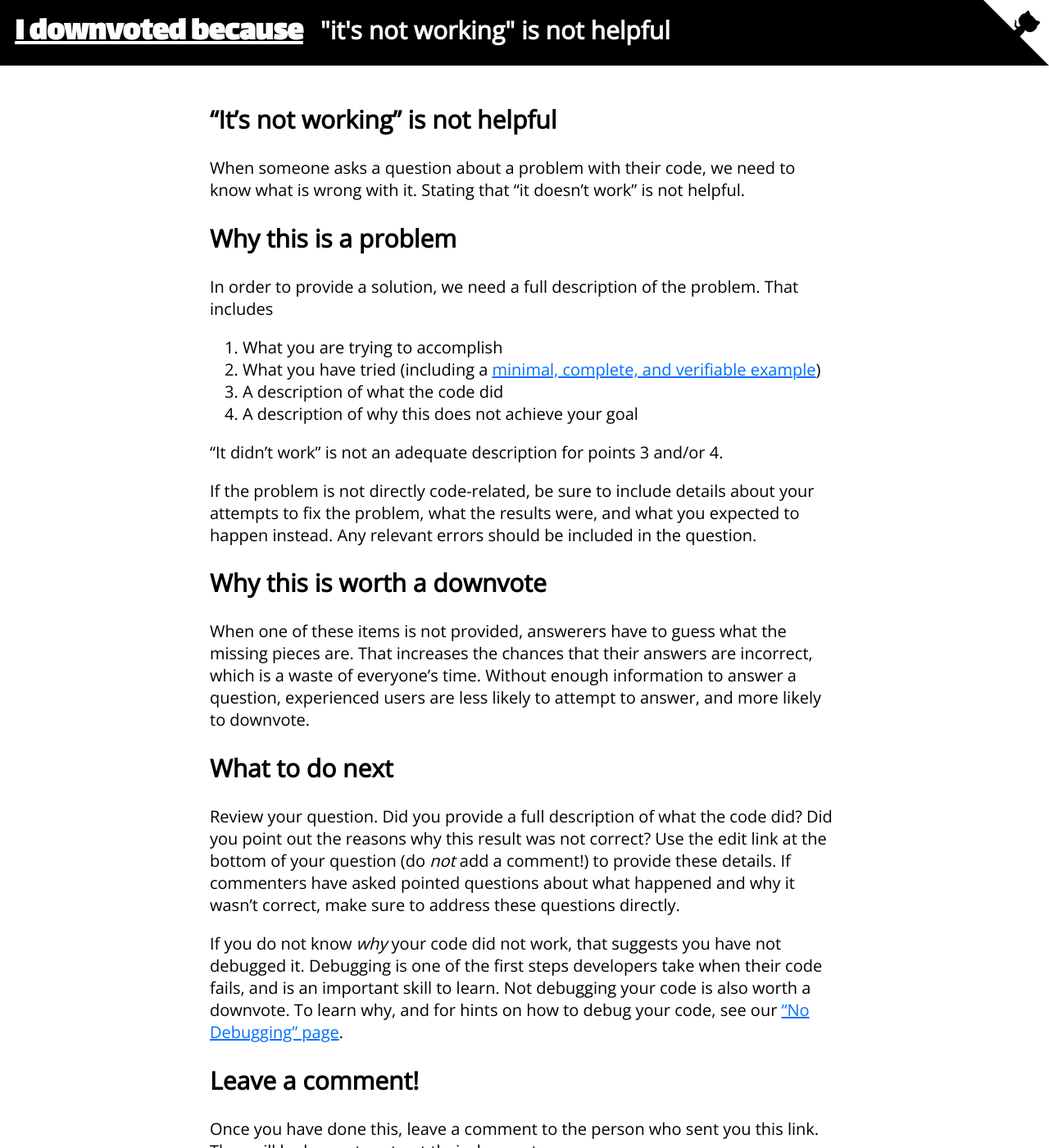
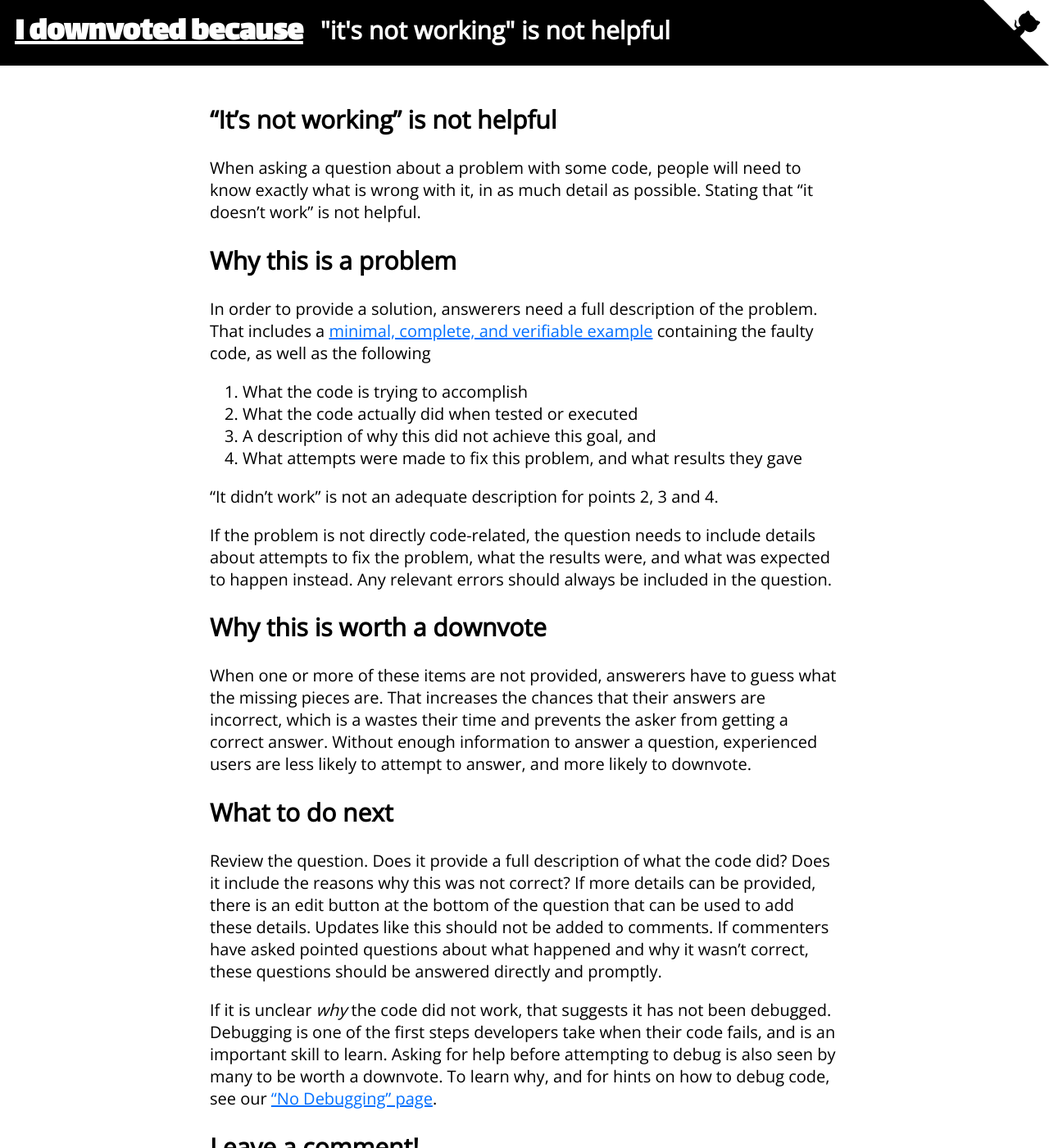
Before and after one commit to WillSullivan/idownvotedbecause, a Jekyll site: the page built from stackoverflow/itsnotworking.md, in a window 1280 px wide and 1400 px high. Shown: the whole window at 82% size. Built offline with Jekyll 4.4.1, drawn with Linux system fonts in a browser that asks for light colours; comment, search, counter and statistics services are not loaded.

Commit message:
Scrubbed pronouns
Took advantage of the pull to scrub the pronouns, soften the hard edges and do a little cleanup.

```diff
--- a/stackoverflow/itsnotworking.md
+++ b/stackoverflow/itsnotworking.md
@@ -9,27 +9,27 @@ redirect_from:
   - ItDoesntWork
 ---
 ## "It's not working" is not helpful {#introduction}
-When someone asks a question about a problem with their code, we need to know what is wrong with it. Stating that "it doesn't work" is not helpful.
+When asking a question about a problem with some code, people will need to know exactly what is wrong with it, in as much detail as possible. Stating that "it doesn't work" is not helpful.
 
 ## Why this is a problem {#whythisisaproblem}
-In order to provide a solution, we need a full description of the problem. That includes
+In order to provide a solution, answerers need a full description of the problem. That includes a [minimal, complete, and verifiable example](https://stackoverflow.com/help/mcve) containing the faulty code, as well as the following
 
- 1. What you are trying to accomplish
- 2. What you have tried (including a [minimal, complete, and verifiable example](https://stackoverflow.com/help/mcve))
- 3. A description of what the code did
- 4. A description of why this does not achieve your goal
+ 1. What the code is trying to accomplish
+ 2. What the code actually did when tested or executed
+ 3. A description of why this did not achieve this goal, and
+ 4. What attempts were made to fix this problem, and what results they gave
 
-"It didn't work" is not an adequate description for points 3 and/or 4.
+"It didn't work" is not an adequate description for points 2, 3 and 4.
 
-If the problem is not directly code-related, be sure to include details about your attempts to fix the problem, what the results were, and what you expected to happen instead. Any relevant errors should be included in the question.
+If the problem is not directly code-related, the question needs to include details about attempts to fix the problem, what the results were, and what was expected to happen instead. Any relevant errors should always be included in the question.
 
 ## Why this is worth a downvote {#whythisisworthadownvote}
-When one of these items is not provided, answerers have to guess what the missing pieces are. That increases the chances that their answers are incorrect, which is a waste of everyone's time. Without enough information to answer a question, experienced users are less likely to attempt to answer, and more likely to downvote.
+When one or more of these items are not provided, answerers have to guess what the missing pieces are. That increases the chances that their answers are incorrect, which is a wastes their time and prevents the asker from getting a correct answer. Without enough information to answer a question, experienced users are less likely to attempt to answer, and more likely to downvote.
 
 ## What to do next {#whattodonext}
-Review your question. Did you provide a full description of what the code did? Did you point out the reasons why this result was not correct? Use the edit link at the bottom of your question (do *not* add a comment!) to provide these details. If commenters have asked pointed questions about what happened and why it wasn't correct, make sure to address these questions directly.
+Review the question. Does it provide a full description of what the code did? Does it include the reasons why this was not correct? If more details can be provided, there is an edit button at the bottom of the question that can be used to add these details. Updates like this should not be added to comments. If commenters have asked pointed questions about what happened and why it wasn't correct, these questions should be answered directly and promptly.
 
-If you do not know *why* your code did not work, that suggests you have not debugged it. Debugging is one of the first steps developers take when their code fails, and is an important skill to learn. Not debugging your code is also worth a downvote. To learn why, and for hints on how to debug your code, see our ["No Debugging" page](http://idownvotedbecau.se/nodebugging/).
+If it is unclear *why* the code did not work, that suggests it has not been debugged. Debugging is one of the first steps developers take when their code fails, and is an important skill to learn. Asking for help before attempting to debug is also seen by many to be worth a downvote. To learn why, and for hints on how to debug code, see our ["No Debugging" page](http://idownvotedbecau.se/nodebugging/).
 
 {::comment}The following paragraphs should be added as is to the bottom of all pages{:/}
 ## Leave a comment! {#leaveacomment}
```
